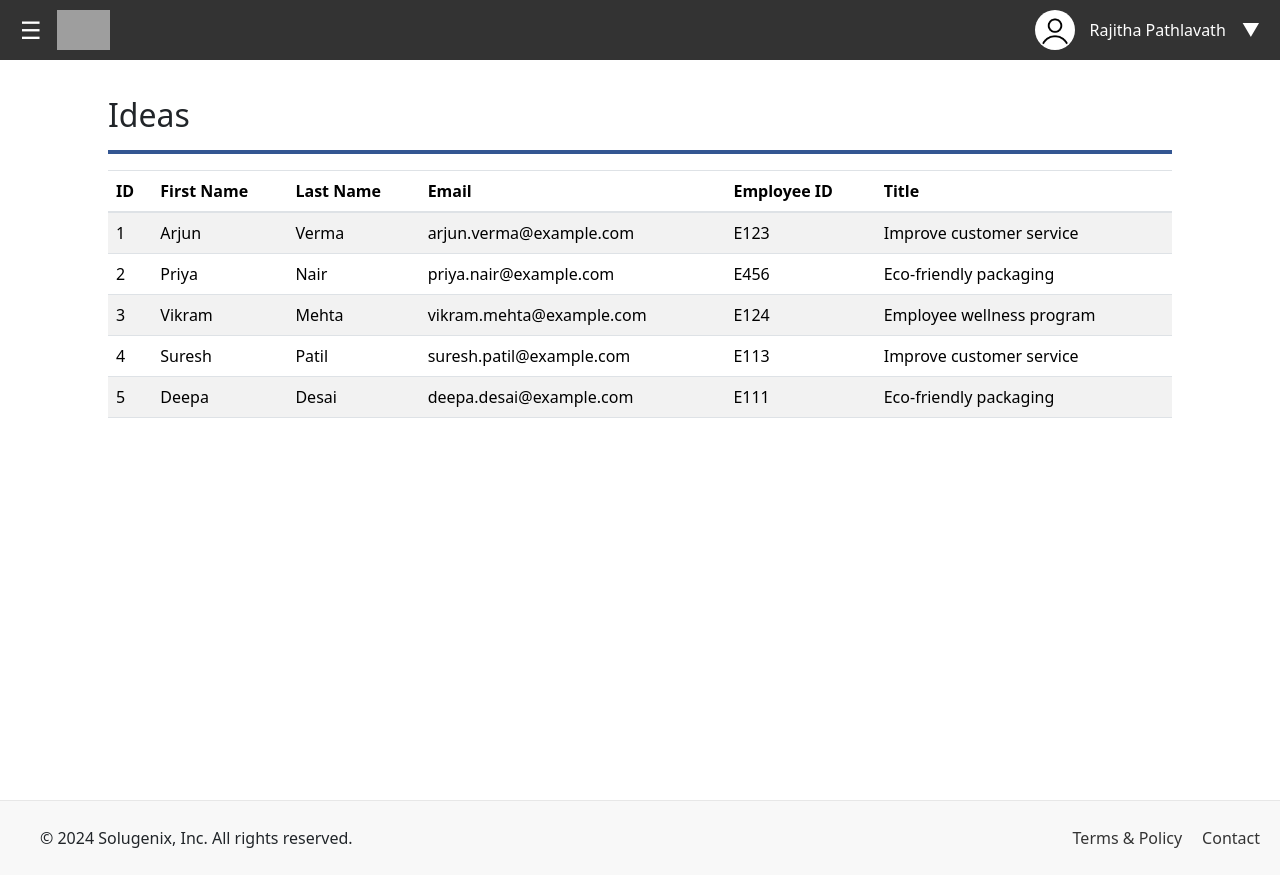
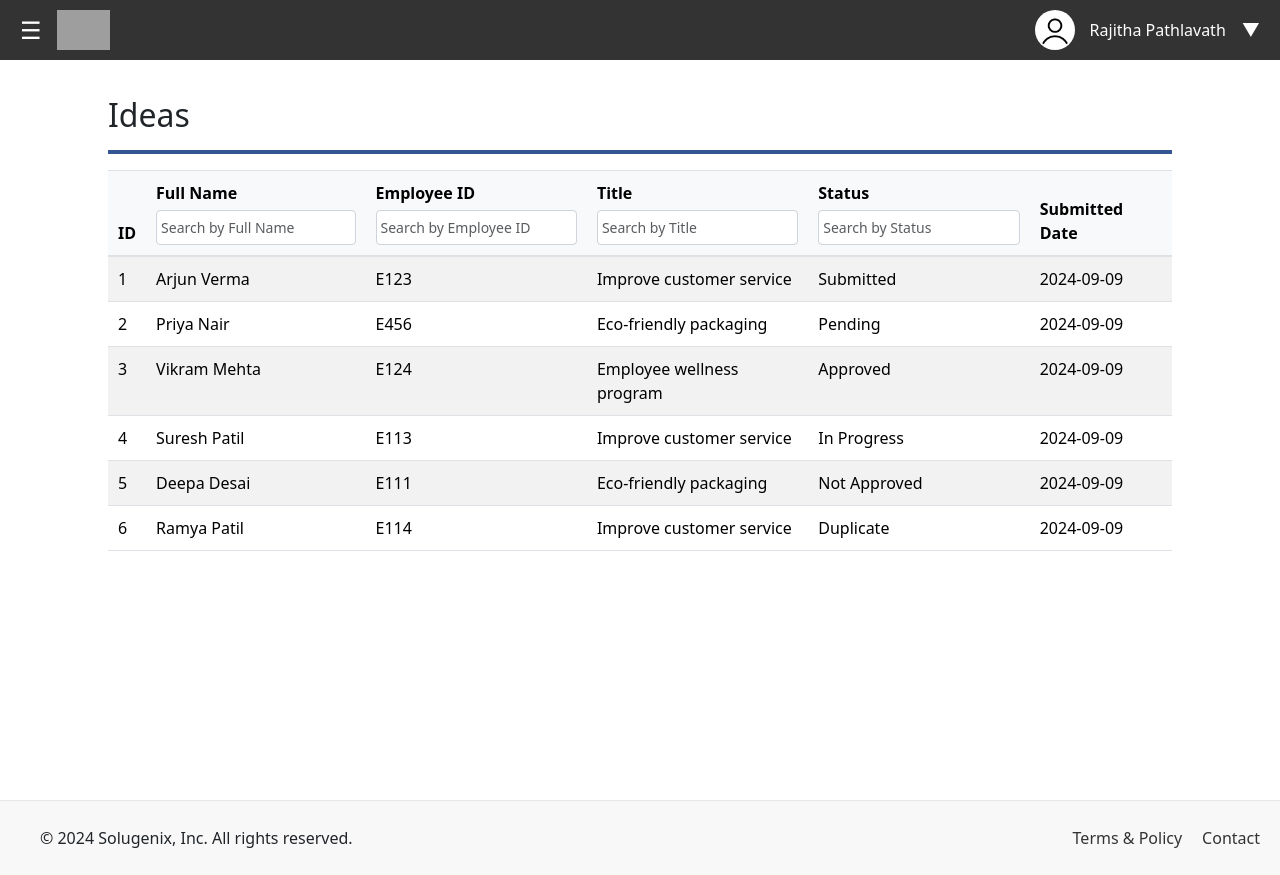
Before and after one commit to pabi-sgx/sgx-idea-portal-ui, an Angular app: page /ideas-list in a window 1280 px wide. Built offline with nearby package versions, Linux system fonts and the light colour scheme; no server answers; grey boxes are pictures that could not be loaded.

Commit message:
Added filter functionality

```diff
--- a/src/app/app.routes.ts
+++ b/src/app/app.routes.ts
@@ -3,7 +3,7 @@ import { RegistrationComponent } from './featured/components/registration/regist
 import { IdeasListComponent } from './featured/components/ideas-list/ideas-list.component';
 
 export const routes: Routes = [
-    { path: '', redirectTo: '/registration', pathMatch: 'full' },
+    { path: '', redirectTo: '/ideas-list', pathMatch: 'full' },
     { path: 'registration', component: RegistrationComponent },
     { path: 'ideas-list', component: IdeasListComponent }
 ];
--- a/src/app/featured/components/ideas-list/ideas-list.component.html
+++ b/src/app/featured/components/ideas-list/ideas-list.component.html
@@ -1,24 +1,37 @@
+
 <h2>Ideas</h2>
 <hr class="title-underline">
 <table class="table table-striped">
   <thead>
     <tr>
       <th>ID</th>
-      <th>First Name</th>
-      <th>Last Name</th>
-      <th>Email</th>
-      <th>Employee ID</th>
-      <th>Title</th>
+      <th>
+        Full Name
+        <input type="text" class="form-control" placeholder="Search by Full Name" [(ngModel)]="filterString" (ngModelChange)="applyFilter()" />
+      </th>
+      <th>
+        Employee ID
+        <input type="text" class="form-control" placeholder="Search by Employee ID" [(ngModel)]="filterString" (ngModelChange)="applyFilter()" />
+      </th>
+      <th>
+        Title
+        <input type="text" class="form-control" placeholder="Search by Title" [(ngModel)]="filterString" (ngModelChange)="applyFilter()" />
+      </th>
+      <th>
+        Status
+        <input type="text" class="form-control" placeholder="Search by Status" [(ngModel)]="filterString" (ngModelChange)="applyFilter()" />
+      </th>
+      <th>Submitted Date</th>
     </tr>
   </thead>
   <tbody>
-    <tr *ngFor="let idea of ideas">
+    <tr *ngFor="let idea of filteredIdeas">
       <td>{{ idea.id }}</td>
-      <td>{{ idea.firstName }}</td>
-      <td>{{ idea.lastName }}</td>
-      <td>{{ idea.email }}</td>
+      <td>{{ idea.fullName }}</td>
       <td>{{ idea.empId }}</td>
       <td>{{ idea.title }}</td>
+      <td>{{ idea.status }}</td>
+      <td>{{ idea.submitteddate | date:'yyyy-MM-dd' }}</td>
     </tr>
   </tbody>
 </table>
--- a/src/app/featured/components/ideas-list/ideas-list.component.scss
+++ b/src/app/featured/components/ideas-list/ideas-list.component.scss
@@ -5,6 +5,73 @@
 }
 
 
-table {
+/* Style the table */
+.table {
   width: 100%;
+  border-collapse: collapse;
+
+  th {
+    padding: 10px;
+    text-align: left;
+    background-color: #f8f9fa;
+    border-bottom: 2px solid #dee2e6;
+    position: relative;
+
+    /* Align the input field inside the th */
+    input {
+      width: 100%;
+      margin-top: 5px;
+      padding: 4px;
+      border: 1px solid #ced4da;
+      border-radius: 4px;
+      box-shadow: none;
+      font-size: 14px;
+    }
+  }
+
+  td {
+    padding: 10px;
+    border-top: 1px solid #dee2e6;
+  }
 }
+
+/* Styling for the search input */
+input[type="text"] {
+  box-sizing: border-box;
+  font-size: 14px;
+  color: #495057;
+  border: 1px solid #ced4da;
+  border-radius: 4px;
+  padding: 0.375rem 0.75rem;
+  width: 100%;
+  outline: none;
+
+  &:focus {
+    border-color: #80bdff;
+    box-shadow: 0 0 5px rgba(0, 123, 255, 0.5);
+  }
+}
+
+/* Align the input fields properly */
+thead input {
+  margin-top: 5px;
+  padding: 0.25rem;
+  width: 95%;  /* Ensures it's within the th, leaving space for padding */
+  font-size: 14px;
+}
+
+/* Add hover effect to rows */
+.table-striped tbody tr:hover {
+  background-color: #f1f3f5;
+}
+
+/* Ensure the table is responsive on smaller screens */
+@media (max-width: 768px) {
+  .table thead input {
+    font-size: 12px;
+    padding: 0.3rem;
+  }
+  .table {
+    font-size: 12px;
+  }
+}
--- a/src/app/featured/components/ideas-list/ideas-list.component.ts
+++ b/src/app/featured/components/ideas-list/ideas-list.component.ts
@@ -2,11 +2,11 @@ import { Component, OnInit } from '@angular/core';
 
 export interface Idea {
   id: number;
-  firstName: string;
-  lastName: string;
-  email: string;
+  fullName: string;
   empId: string;
   title: string;
+  status: string;
+  submitteddate: Date;
 }
 
 @Component({
@@ -16,15 +16,30 @@ export interface Idea {
 })
 export class IdeasListComponent implements OnInit {
   ideas: Idea[] = [
-    { id: 1, firstName: 'Arjun', lastName: 'Verma', email: 'arjun.verma@example.com', empId: 'E123', title: 'Improve customer service' },
-    { id: 2, firstName: 'Priya', lastName: 'Nair', email: 'priya.nair@example.com', empId: 'E456', title: 'Eco-friendly packaging' },
-    { id: 3, firstName: 'Vikram', lastName: 'Mehta', email: 'vikram.mehta@example.com', empId: 'E124', title: 'Employee wellness program' },
-    { id: 4, firstName: 'Suresh', lastName: 'Patil', email: 'suresh.patil@example.com', empId: 'E113', title: 'Improve customer service' },
-    { id: 5, firstName: 'Deepa', lastName: 'Desai', email: 'deepa.desai@example.com', empId: 'E111', title: 'Eco-friendly packaging' }
+    { id: 1, fullName: 'Arjun Verma', empId: 'E123', title: 'Improve customer service', status: 'Submitted', submitteddate: new Date('2024-09-09') },
+    { id: 2, fullName: 'Priya Nair', empId: 'E456', title: 'Eco-friendly packaging', status: 'Pending', submitteddate: new Date('2024-09-09') },
+    { id: 3, fullName: 'Vikram Mehta', empId: 'E124', title: 'Employee wellness program', status: 'Approved', submitteddate: new Date('2024-09-09') },
+    { id: 4, fullName: 'Suresh Patil', empId: 'E113', title: 'Improve customer service', status: 'In Progress', submitteddate: new Date('2024-09-09') },
+    { id: 5, fullName: 'Deepa Desai', empId: 'E111', title: 'Eco-friendly packaging', status: 'Not Approved', submitteddate: new Date('2024-09-09') },
+    { id: 6, fullName: 'Ramya Patil', empId: 'E114', title: 'Improve customer service', status: 'Duplicate', submitteddate: new Date('2024-09-09') }
   ];
+
+  filterString: string = '';
+  filteredIdeas: Idea[] = [];
 
   constructor() { }
 
   ngOnInit(): void {
+    this.filteredIdeas = this.ideas;
+  }
+
+  applyFilter(): void {
+    const filter = this.filterString.toLowerCase();
+    this.filteredIdeas = this.ideas.filter(idea =>
+      idea.fullName.toLowerCase().includes(filter) ||
+      idea.empId.toLowerCase().includes(filter) ||
+      idea.title.toLowerCase().includes(filter) ||
+      idea.status.toLowerCase().includes(filter)
+    );
   }
 }
--- a/src/app/featured/components/registration/registration.component.html
+++ b/src/app/featured/components/registration/registration.component.html
@@ -2,40 +2,37 @@
 <hr class="title-underline">
 <form>
     <div class="row">
-        <div class="col-md-6 mb-3">
-            <label for="emailId" class="form-label">Email ID</label>
-            <input type="email" class="form-control" id="emailId"  placeholder="Enter email">
+        <div class="col-md-6 mb-3 d-flex align-items-center">
+            <label for="emailId" class="form-label me-3" style="min-width: 120px;">Email ID</label>
+            <input type="email" class="form-control" id="emailId" placeholder="Enter email">
         </div>
     </div>
     <div class="row">
-        <div class="col-md-6 mb-3">
-            <label for="employeeId" class="form-label">Employee ID</label>
+        <div class="col-md-6 mb-3 d-flex align-items-center">
+            <label for="employeeId" class="form-label me-3" style="min-width: 120px;">Employee ID</label>
             <input type="text" class="form-control" id="employeeId" placeholder="Enter employee ID">
         </div>
     </div>
     <div class="row">
-        <div class="col-md-6 mb-3">
-            <label for="firstName" class="form-label">First Name</label>
-            <input type="text" class="form-control" id="firstName" placeholder="Enter first name">
+        <div class="col-md-6 mb-3 d-flex align-items-center">
+            <label for="fullName" class="form-label me-3" style="min-width: 120px;">Full Name</label>
+            <input type="text" class="form-control" id="fullName" placeholder="Enter full name">
         </div>
     </div>
     <div class="row">
-        <div class="col-md-6 mb-3">
-            <label for="lastName" class="form-label">Last Name</label>
-            <input type="text" class="form-control" id="lastName" placeholder="Enter last name">
-        </div>
-    </div>
-    <div class="row">
-        <div class="col-md-6 mb-3">
-            <label for="title" class="form-label">Title</label>
+        <div class="col-md-6 mb-3 d-flex align-items-center">
+            <label for="title" class="form-label me-3" style="min-width: 120px;">Title</label>
             <input type="text" class="form-control" id="title" placeholder="Enter title">
         </div>
     </div>
     <div class="row">
-        <div class="col-md-6 mb-3">
-            <label for="description" class="form-label">Description</label>
+        <div class="col-md-6 mb-3 d-flex align-items-center">
+            <label for="description" class="form-label me-3" style="min-width: 120px;">Description</label>
             <textarea class="form-control" id="description" rows="3" placeholder="Enter description"></textarea>
         </div>
     </div>
-    <button type="submit" class="btn btn-primary global-btn">Submit</button>
+    <div class="button-container">
+        <button type="submit" class="btn btn-primary global-btn">Submit</button>
+      </div>
+
 </form>
--- a/src/app/featured/components/registration/registration.component.scss
+++ b/src/app/featured/components/registration/registration.component.scss
@@ -3,3 +3,22 @@
     border: 2px solid #002c77;
     opacity: 0.8;
 }
+
+.form-label {
+    min-width: 120px;
+    margin-bottom: 0;
+}
+
+input, textarea {
+    flex: 1;
+}
+.button-container {
+    display: flex;
+    justify-content: flex-start;
+    margin-top: 20px;
+    margin-left: 220px;
+    .global-btn {
+        width: 150px;
+
+    }
+}
```
Also changed, not shown: src/main.ts (+5 -3 lines).
